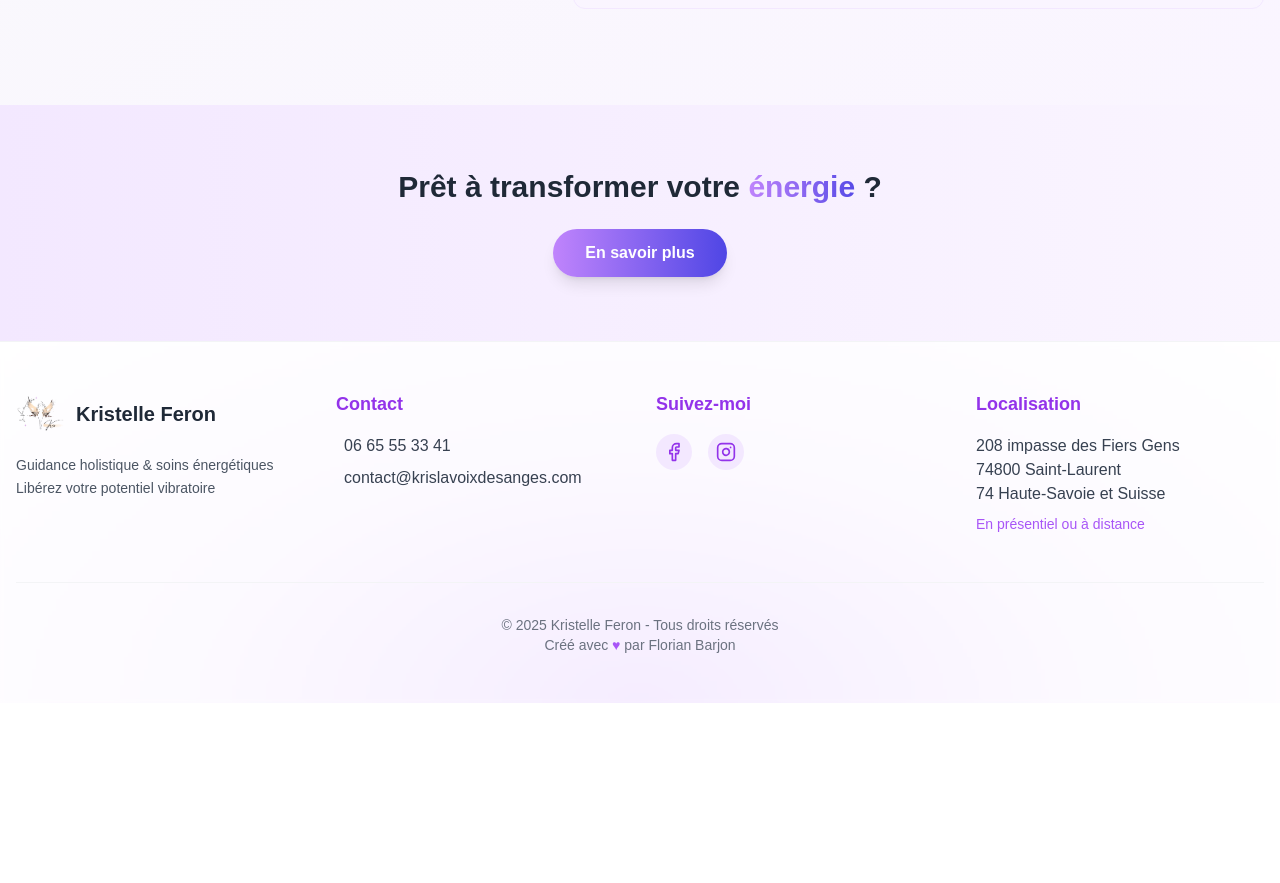
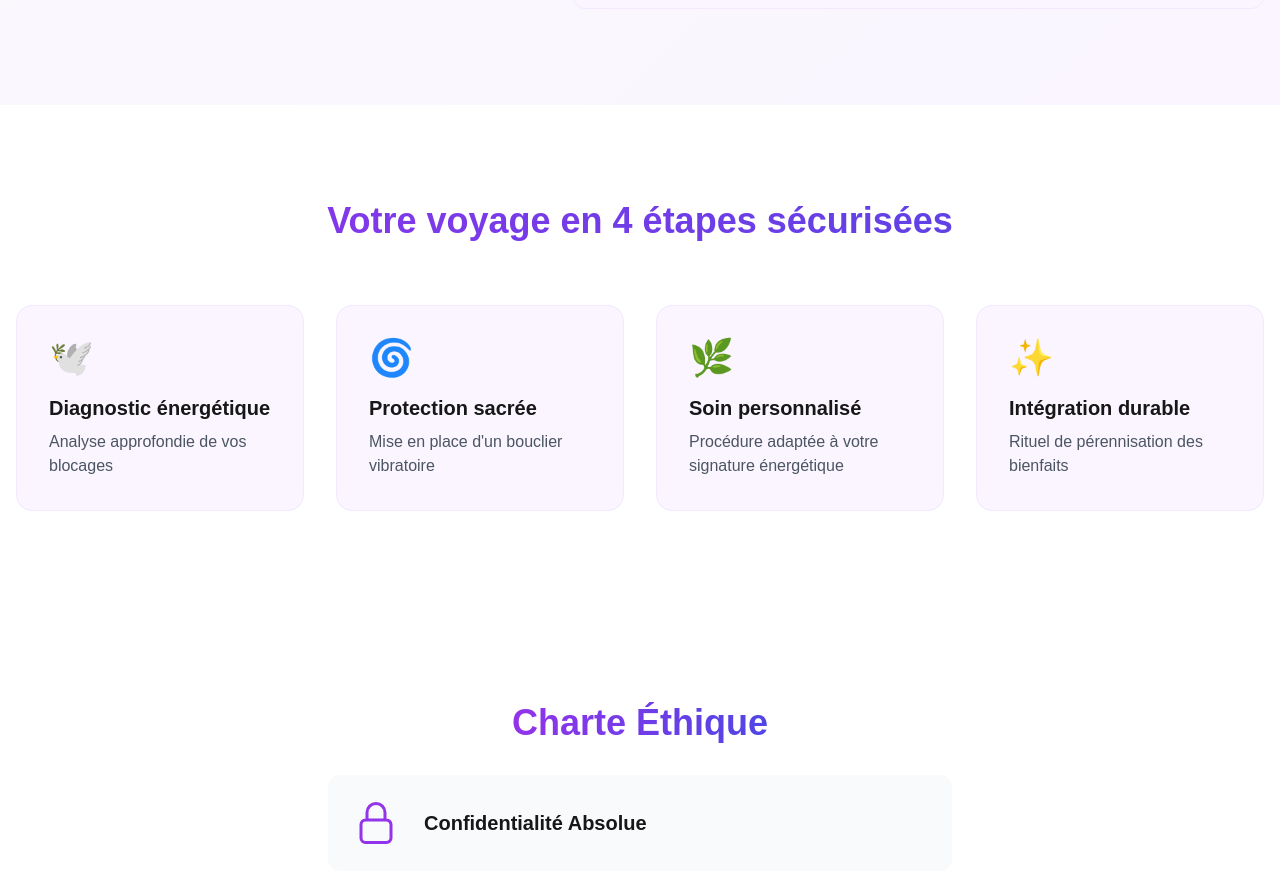
Before and after one commit to flowxt/krisnextjs, a Next.js app: page / in a window 1280 px wide. Shown: the part 1901-2784 px from the top of the page. Before the commit the page ends 2604 px from the top, so only its background shows below. Built offline with nearby package versions, Linux system fonts and the light colour scheme.

Commit message:
page accueil modif

```diff
--- a/src/app/components/Presentation.jsx
+++ b/src/app/components/Presentation.jsx
@@ -1,11 +1,37 @@
 "use client";
-
+import { useState } from "react";
 import Image from "next/image";
 import { motion } from "framer-motion";
-import { SparklesIcon, HeartIcon, ScaleIcon } from "@heroicons/react/24/outline";
+import { SparklesIcon, HeartIcon, ScaleIcon, ShieldCheckIcon, LockClosedIcon } from "@heroicons/react/24/outline";
+import { ChevronDownIcon } from "lucide-react";
+
+const faqItems = [
+  {
+    question: "Comment se déroule une séance ?",
+    answer: "Chaque séance commence par un temps d'échange pour comprendre vos besoins. Ensuite, selon la prestation choisie, nous procédons au soin énergétique dans un environnement serein et protégé. La séance se termine par un debriefing pour intégrer les changements."
+  },
+  {
+    question: "Les séances à distance sont-elles aussi efficaces ?",
+    answer: "Oui, l'énergie n'est pas limitée par la distance physique. Les séances à distance sont tout aussi puissantes que celles en présentiel, car nous travaillons sur le plan vibratoire qui transcende l'espace."
+  },
+  {
+    question: "Combien de séances sont nécessaires ?",
+    answer: "Cela dépend de votre situation et de vos objectifs. Certaines personnes ressentent des changements significatifs dès la première séance, d'autres préfèrent un accompagnement sur plusieurs séances pour une transformation plus profonde."
+  },
+  {
+    question: "Comment se préparer à une séance ?",
+    answer: "Venez comme vous êtes, dans une tenue confortable. Il est conseillé d'être dans un état d'esprit ouvert et d'éviter les repas copieux juste avant la séance. L'essentiel est votre intention de changement."
+  },
+  {
+    question: "Les soins énergétiques remplacent-ils les traitements médicaux ?",
+    answer: "Non, les soins énergétiques sont complémentaires à la médecine conventionnelle. Ils ne remplacent en aucun cas un traitement médical en cours. Ils agissent en synergie pour votre bien-être global."
+  }
+];
 
 export default function Presentation() {
+  const [openItems, setOpenItems] = useState({});
   return (
+    <>
     <section className="w-full py-24 bg-gradient-to-br from-gray-50 to-purple-50">
       <div className="max-w-7xl mx-auto flex flex-col lg:flex-row items-center px-4 gap-16">
         {/* Image Section */}
@@ -81,6 +107,164 @@ export default function Presentation() {
         </motion.div>
       </div>
     </section>
+    <motion.section
+  initial={{ opacity: 0 }}
+  whileInView={{ opacity: 1 }}
+  className="py-24 bg-white">
+  <div className="max-w-7xl mx-auto px-4">
+    <h3 className="text-4xl font-bold text-center mb-16 bg-gradient-to-r from-purple-600 to-indigo-600 bg-clip-text text-transparent">
+      Votre voyage en 4 étapes sécurisées
+    </h3>
+
+    <div className="grid md:grid-cols-4 gap-8">
+      {[
+        { icon: '🕊️', title: "Diagnostic énergétique", desc: "Analyse approfondie de vos blocages" },
+        { icon: '🌀', title: "Protection sacrée", desc: "Mise en place d'un bouclier vibratoire" },
+        { icon: '🌿', title: "Soin personnalisé", desc: "Procédure adaptée à votre signature énergétique" },
+        { icon: '✨', title: "Intégration durable", desc: "Rituel de pérennisation des bienfaits" }
+      ].map((step, i) => (
+        <motion.div
+          key={i}
+          initial={{ scale: 0.9 }}
+          whileInView={{ scale: 1 }}
+          className="p-8 rounded-2xl bg-purple-50 border border-purple-100"
+        >
+          <div className="text-4xl mb-4">{step.icon}</div>
+          <h4 className="text-xl font-bold mb-2">{step.title}</h4>
+          <p className="text-gray-600">{step.desc}</p>
+        </motion.div>
+      ))}
+    </div>
+  </div>
+</motion.section>
+
+{/* Section des anges gardien et alliés spirituels */}
+{/* <motion.section
+  className="py-24 relative overflow-hidden"
+  initial={{ opacity: 0 }}
+  whileInView={{ opacity: 1 }}
+>
+  <div className="absolute inset-0 bg-[url('/svg/angel-wings.svg')] opacity-10" />
+
+  <div className="max-w-5xl mx-auto px-4 text-center">
+    <h3 className="text-4xl font-bold mb-8">
+      <span className="bg-gradient-to-r from-purple-600 to-indigo-600 bg-clip-text text-transparent">
+        Vos alliés spirituels
+      </span>
+    </h3>
+
+    <div className="grid md:grid-cols-3 gap-8 mb-12">
+      {[
+        { name: "Archange Michaël", role: "Protection & Courage", color: "blue" },
+        { name: "Maitre Kuthumi", role: "Sagesse Intérieure", color: "gold" },
+        { name: "Marie-Madeleine", role: "Guérison Emotionnelle", color: "pink" }
+      ].map((guide, i) => (
+        <div key={i} className="p-8 rounded-2xl bg-white shadow-lg">
+          <div className={`w-24 h-24 mx-auto mb-6 rounded-full bg-${guide.color}-100 flex items-center justify-center`}>
+            <SparklesIcon className={`w-12 h-12 text-${guide.color}-600`} />
+          </div>
+          <h4 className="text-xl font-bold mb-2">{guide.name}</h4>
+          <p className="text-gray-600">{guide.role}</p>
+        </div>
+      ))}
+    </div>
+
+    <p className="text-xl text-gray-700 max-w-3xl mx-auto">
+      Chaque séance s'effectue sous la bienveillance active de ces êtres de lumière qui veillent à votre intégrité énergétique.
+    </p>
+  </div>
+</motion.section> */}
+
+{/* Banniere protection energetique  */}
+{/* <motion.div
+  className="py-16 bg-purple-900 text-center"
+  initial={{ y: 100 }}
+  whileInView={{ y: 0 }}
+>
+  <div className="max-w-4xl mx-auto px-4">
+    <ShieldCheckIcon className="w-16 h-16 mx-auto text-purple-300 mb-6" />
+    <h3 className="text-3xl font-bold text-white mb-4">
+      Environnement Sécurisé et Protégé
+    </h3>
+    <p className="text-purple-200 text-lg">
+      Chaque séance est précédée d'un rituel de purification et protégée par un bouclier<br />
+      énergétique selon les traditions chamaniques et reiki.
+    </p>
+  </div>
+</motion.div> */}
+
+{/* Notre ethique */}
+<section className="py-24 bg-white">
+  <div className="max-w-7xl mx-auto px-4">
+    <div className="lg:w-1/2 mx-auto text-center">
+      <h3 className="text-4xl font-bold mb-8">
+        <span className="bg-gradient-to-r from-purple-600 to-indigo-600 bg-clip-text text-transparent">
+          Charte Éthique
+        </span>
+      </h3>
+
+      <div className="space-y-8 text-left">
+        {[
+          { title: "Confidentialité Absolue", icon: LockClosedIcon },
+          { title: "Non-Jugement", icon: HeartIcon },
+          { title: "Respect du Libre Arbitre", icon: ScaleIcon }
+        ].map((item, i) => (
+          <motion.div
+            key={i}
+            className="flex items-center gap-6 p-6 bg-gray-50 rounded-xl"
+            initial={{ x: i % 2 === 0 ? -50 : 50 }}
+            whileInView={{ x: 0 }}
+          >
+            <item.icon className="w-12 h-12 text-purple-600 flex-shrink-0" />
+            <span className="text-xl font-semibold">{item.title}</span>
+          </motion.div>
+        ))}
+      </div>
+    </div>
+  </div>
+</section>
+
+{/* FAQ */}
+<section className="py-24 bg-gray-50">
+  <div className="max-w-4xl mx-auto px-4">
+    <h3 className="text-4xl font-bold text-center mb-16">
+      Vos questions, <span className="text-purple-600">nos réponses</span>
+    </h3>
+
+    <div className="space-y-6">
+      {faqItems.map((item, i) => (
+        <motion.div
+          key={i}
+          className="bg-white p-8 rounded-2xl shadow-lg cursor-pointer"
+          initial={{ opacity: 0 }}
+          whileInView={{ opacity: 1 }}
+          onClick={() => setOpenItems(prev => ({ ...prev, [i]: !prev[i] }))}
+        >
+          <div className="flex justify-between items-center">
+            <h4 className="text-xl font-semibold">{item.question}</h4>
+            <ChevronDownIcon
+              className={`w-6 h-6 text-purple-600 transition-transform duration-300 ${
+                openItems[i] ? 'rotate-180' : ''
+              }`}
+            />
+          </div>
+          <motion.p
+            className={`mt-4 text-gray-600 ${openItems[i] ? 'block' : 'hidden'}`}
+            initial={{ height: 0, opacity: 0 }}
+            animate={{
+              height: openItems[i] ? 'auto' : 0,
+              opacity: openItems[i] ? 1 : 0
+            }}
+            transition={{ duration: 0.3 }}
+          >
+            {item.answer}
+          </motion.p>
+        </motion.div>
+      ))}
+    </div>
+  </div>
+</section>
+    </>
 
   );
 }
```
